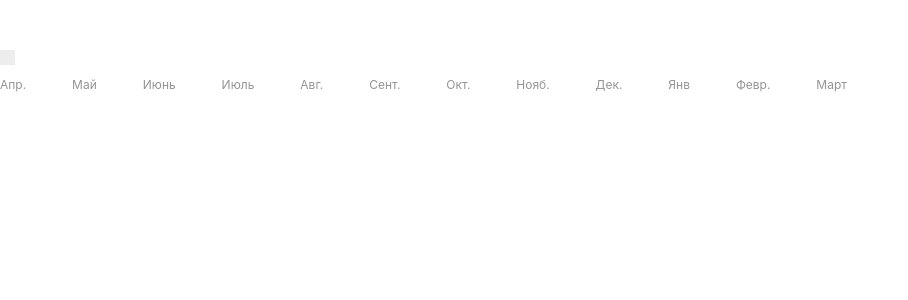
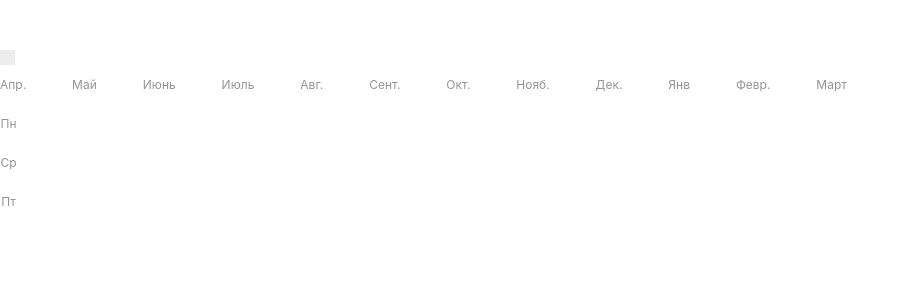
Before and after one commit to Hanskyi/test, a React (Create React App) app: page / in a window 1280 px wide. Shown: the top 300 px of the page, without its empty margins (0-908 px from the left). Built offline with nearby package versions, Linux system fonts and the light colour scheme.

Commit message:
created daysOfTheWeek component

```diff
--- a/src/App.tsx
+++ b/src/App.tsx
@@ -2,12 +2,14 @@ import React from 'react';
 import './App.css';
 import EllItem from "./Components/CellItem/СellItem";
 import Month from "./Components/Month/Month";
+import DaysOfTheWeek from "./Components/DaysOfTheWeek/DaysOfTheWeek";
 
 function App() {
   return (
     <div className="App" style={{margin: "50px auto", maxWidth: "1200"}}>
       <EllItem/>
         <Month/>
+        <DaysOfTheWeek/>
     </div>
   );
 }
--- /dev/null
+++ b/src/Components/DaysOfTheWeek/DaysOfTheWeek.tsx
@@ -0,0 +1,15 @@
+import React from 'react';
+import './daysOfTheWeek.css'
+
+const DaysOfTheWeek = () => {
+   const daysOfTheWeek = ['Пн', 'Ср', 'Пт',]
+    return (
+        <div className="days-of-the-week-container">
+            {daysOfTheWeek.map(item => {
+                return <p key={item} className="days-of-the-week">{item}</p>
+            })}
+        </div>
+    );
+};
+
+export default DaysOfTheWeek;
--- /dev/null
+++ b/src/Components/DaysOfTheWeek/daysOfTheWeek.css
@@ -0,0 +1,16 @@
+.days-of-the-week-container {
+    display: flex;
+    flex-direction: column;
+    justify-content: space-between;
+    height: 81px;
+    width: 17px;
+}
+
+.days-of-the-week {
+    color: #959494;
+    text-align: center;
+    font-size: 12px;
+    font-style: normal;
+    font-weight: 400;
+    line-height: normal;
+}
```
